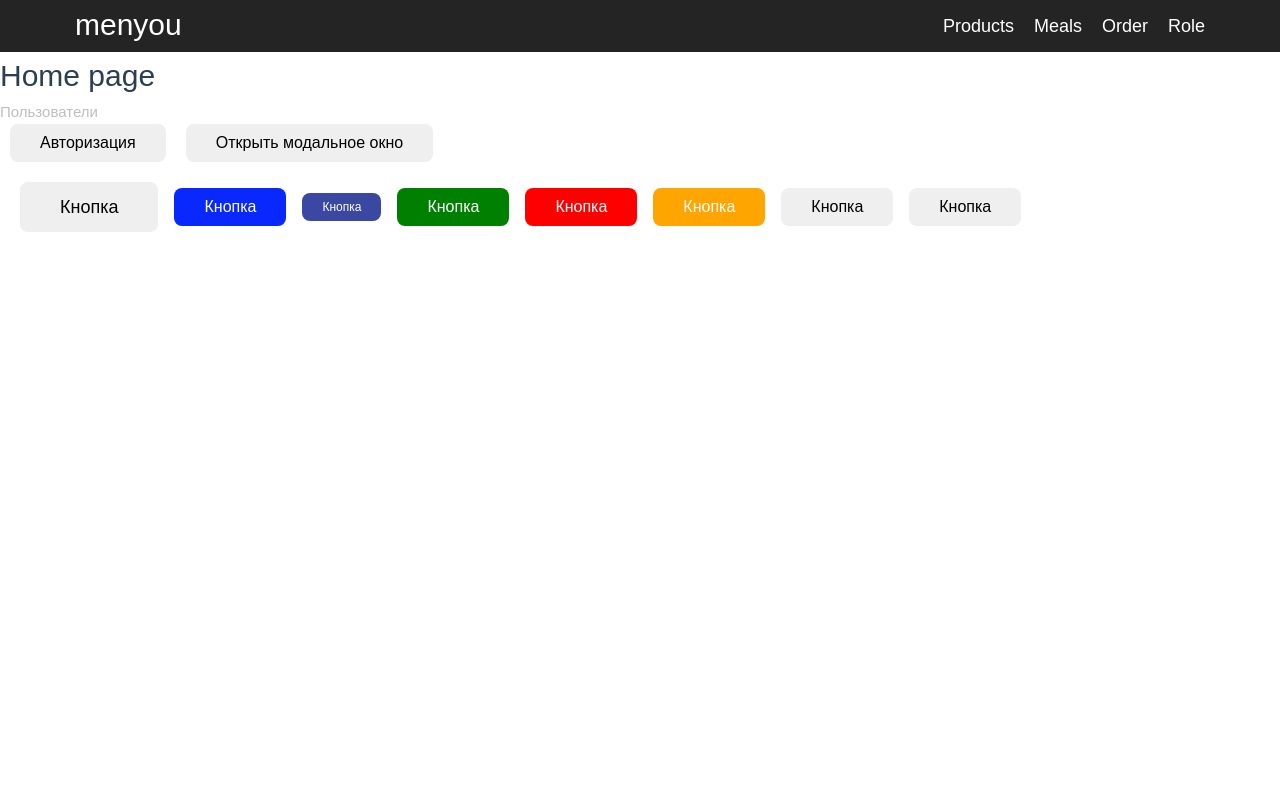
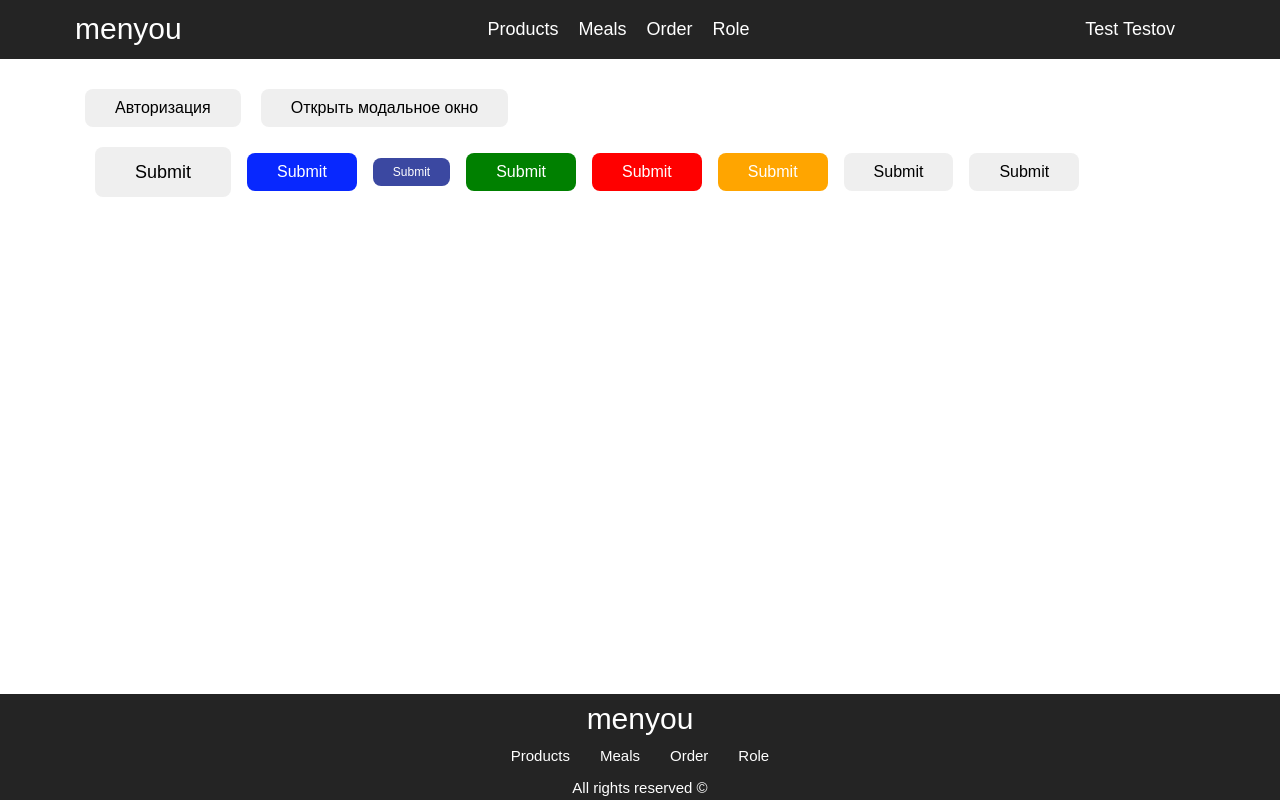
Before and after one commit to adaelyna/menyou-app, a Vue app: page / in a window 1280 px wide. Built offline with nearby package versions, Linux system fonts and the light colour scheme.

Commit message:
added new components

```diff
--- a/src/App.vue
+++ b/src/App.vue
@@ -1,9 +1,16 @@
 <template>
-    <RouterView />
+    <main class="wrapper">
+        <MHeader />
+        <div class="content">
+            <RouterView />
+        </div>
+        <MFooter />
+    </main>
 </template>
 
 <script setup>
+import MFooter from './components/layout/MFooter.vue'
+import MHeader from './components/layout/MHeader.vue'
 </script>
 
-<style scoped>
-</style>
+<style scoped></style>
--- a/src/assets/main.css
+++ b/src/assets/main.css
@@ -10,6 +10,12 @@ ul, li {
     padding: 0;
 }
 
+.wrapper {
+    display: flex;
+    flex-direction: column;
+    min-height: 100vh;
+}
+
 .container {
     max-width: 1170px;
     margin: 0 auto;
@@ -19,10 +25,10 @@ ul, li {
 
 a {
     text-decoration: none;
-    color: #0828fe;
+    color: #ffffff;
     transition: 0.5s;
 }
 
 a:hover {
-    color: #041dc2;
+    color: #afafaf;
 }
--- a/src/components/auth/LoginForm.vue
+++ b/src/components/auth/LoginForm.vue
@@ -5,7 +5,7 @@
             <h2 class="login-form__title">Авторизация</h2>
             <MInput v-model="form.username" placeholder="Логин" />
             <MInput v-model="form.password" placeholder="Пароль" type="password" />
-            <MButton label="Войти" color="primary" @click="submit" />
+            <MButton color="primary" @click="submit">Войти</MButton>
         </div>
     </div>
 </template>
--- a/src/components/layout/MFooter.vue
+++ b/src/components/layout/MFooter.vue
@@ -1,13 +1,58 @@
 <template>
-    <div class="cotainer">
-
-    </div>
+    <footer class="footer">
+        <div class="container">
+            <div class="footer__inner">
+                <div class="logo">
+                    <RouterLink to="/"> menyou </RouterLink>
+                </div>
+                <ul class="footer-menu">
+                    <li class="footer-menu__item">
+                        <a href="#" class="footer-menu__link">Products</a>
+                    </li>
+                    <li class="footer-menu__item">
+                        <a href="#" class="footer-menu__link">Meals</a>
+                    </li>
+                    <li class="footer-menu__item">
+                        <a href="#" class="footer-menu__link">Order</a>
+                    </li>
+                    <li class="footer-menu__item">
+                        <a href="#" class="footer-menu__link">Role</a>
+                    </li>
+                </ul>
+                <p class="copyrights">All rights reserved ©</p>
+            </div>
+        </div>
+    </footer>
 </template>
 
 <style scoped lang="scss">
+.footer {
+    background-color: #242424;
+    color: white;
+    margin-top: auto;
 
+    &__inner {
+        display: flex;
+        flex-direction: column;
+        align-items: center;
+        justify-content: center;
+        gap: 8px;
+    }
+
+    &-menu {
+        display: flex;
+        flex-direction: row;
+        gap: 30px;
+    }
+}
+.logo {
+    padding-top: 10px;
+    a {
+        font-size: 30px;
+        line-height: 30px;
+        color: white;
+    }
+}
 </style>
 
-<script setup>
-
-</script>
+<script setup></script>
--- a/src/components/layout/MHeader.vue
+++ b/src/components/layout/MHeader.vue
@@ -3,9 +3,7 @@
         <div class="container">
             <div class="header__inner">
                 <div class="logo">
-                    <RouterLink to="/">
-                        menyou
-                    </RouterLink>
+                    <RouterLink to="/"> menyou </RouterLink>
                 </div>
                 <ul class="header-menu">
                     <li class="header-menu__item">
@@ -21,13 +19,15 @@
                         <a href="#" class="header-menu__link">Role</a>
                     </li>
                 </ul>
-                <!-- <MUserProfile /> -->
+                <MUserProfile color="transparent" />
             </div>
         </div>
     </header>
 </template>
 
-<script setup></script>
+<script setup>
+import MUserProfile from '../profile/MUserProfile.vue'
+</script>
 
 <style scoped lang="scss">
 .header {
@@ -48,12 +48,7 @@
 
     li {
         a {
-            color: #fff;
             font-size: 18px;
-
-            &:hover {
-                color: #afafaf;
-            }
         }
     }
 }
--- a/src/components/profile/MUserProfile.vue
+++ b/src/components/profile/MUserProfile.vue
@@ -1,13 +1,21 @@
 <template>
-    <div class="container">
-
+    <div class="user-profile">
+        <MButton color="transparent">
+            <span class="user-profile__button">
+                Test Testov
+            </span>
+        </MButton>
     </div>
 </template>
 
+<script setup>
+import MButton from '../ui/MButton.vue'
+</script>
+
 <style scoped lang="scss">
-
+.user-profile {
+    &__button {
+        font-size: 18px;
+    }
+}
 </style>
-
-<script setup>
-
-</script>
--- a/src/components/ui/MButton.vue
+++ b/src/components/ui/MButton.vue
@@ -1,13 +1,14 @@
 <template>
-    <button :class="['btn', size, color, full ? 'full' : '']">{{ label }}</button>
+    <button :class="['btn', size, color, full ? 'full' : '']">
+        <slot>Submit</slot>
+    </button>
 </template>
 
 <script setup>
 defineProps({
     full: { type: Boolean, required: false, default: false },
     color: { type: String, required: false, default: '' },
-    size: { type: String, required: false, default: 'medium' },
-    label: { type: String, required: false, default: 'Submit' }
+    size: { type: String, required: false, default: 'medium' }
 })
 </script>
 
@@ -84,6 +85,11 @@ defineProps({
         }
     }
 
+    &.transparent {
+        color: #fff;
+        background-color: transparent;
+    }
+
     &.full {
         width: 100%;
     }
--- a/src/pages/HomePage.vue
+++ b/src/pages/HomePage.vue
@@ -1,32 +1,28 @@
 <template>
-    <main>
-        <MHeader />
-        <h1>Home page</h1>
-        <h2 v-if="user">{{ user.firstname }} {{ user.lastname }}</h2>
-        <RouterLink to="/users" class="link"> Пользователи </RouterLink>
-
+    <div class="home-page">
+        <div class="container">
             <div class="buttons">
-            <MButton label="Авторизация" @click="router.push('/login')" />
-            <MButton label="Открыть модальное окно" @click="openModal" />
+                <MButton @click="router.push('/login')">Авторизация</MButton>
+                <MButton @click="openModal">Открыть модальное окно</MButton>
             </div>
 
             <div class="buttons-group">
-            <MButton label="Кнопка" size="big" />
-            <MButton label="Кнопка" color="primary" />
-            <MButton label="Кнопка" size="small" color="secondary" />
-            <MButton label="Кнопка" color="success" />
-            <MButton label="Кнопка" color="error" />
-            <MButton label="Кнопка" color="warning" />
-            <MButton label="Кнопка" />
-            <MButton label="Кнопка" />
+                <MButton size="big" />
+                <MButton color="primary" />
+                <MButton size="small" color="secondary" />
+                <MButton color="success" />
+                <MButton color="error" />
+                <MButton color="warning" />
+                <MButton />
+                <MButton />
             </div>
 
             <div v-if="isOpen" class="box">
                 <div class="close" @click="closeModal">x</div>
                 Some content here Some content here Some content here Some content here
             </div>
-        <MFooter />
-    </main>
+        </div>
+    </div>
 </template>
 
 <script setup>
@@ -34,8 +30,6 @@ import { ref } from 'vue'
 import { useRouter } from 'vue-router'
 
 import MButton from '../components/ui/MButton.vue'
-import MHeader from '../components/layout/MHeader.vue'
-import MFooter from '../components/layout/MFooter.vue'
 import { useAuth } from '../stores/auth'
 
 const { user } = useAuth()
@@ -54,6 +48,9 @@ const router = useRouter()
 </script>
 
 <style scoped lang="scss">
+.home-page {
+    padding: 30px;
+}
 .link {
     text-decoration: none;
     color: #bebebe;
--- a/src/pages/UsersPage.vue
+++ b/src/pages/UsersPage.vue
@@ -1,16 +1,13 @@
-<script setup>
-</script>
-
 <template>
-    <main>
+    <div class="users-page">
         <h1 class="users__title">Hello. There will be users list soon hehe</h1>
-    </main>
+    </div>
 </template>
 
+<script setup></script>
+
 <style>
-
 .users__title {
     color: tomato;
 }
-
 </style>
```
Lines whose indentation alone changed are shown as unchanged.
